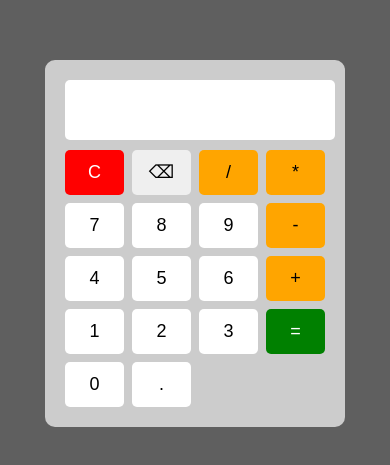
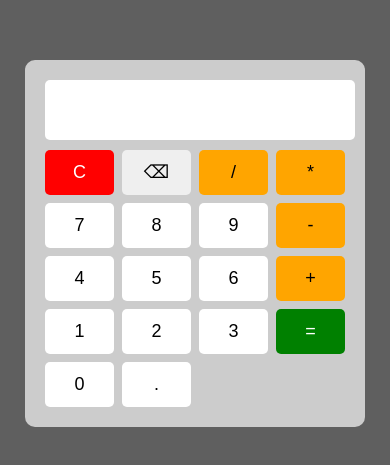
Before and after one commit to GustavoSales2001/calc_JS, a plain HTML site: page index.html in a window 390 px wide. Shown: the part 187-652 px from the top of the page. Drawn offline with Linux system fonts and the light colour scheme.

Commit message:
Update index.html

```diff
--- a/index.html
+++ b/index.html
@@ -2,6 +2,7 @@
 <html lang="pt-BR">
 <head>
     <meta charset="UTF-8">
+    <meta name="viewport" content="width=device-width, initial-scale=1.0">
     <title>Calculadora JS</title>
     <style>
         body {
@@ -20,11 +21,19 @@
             width: 260px;
         }
 
+          @media screen and (max-width: 600px) {
+        .calculadora {
+            width: 90%;
+            max-width: 300px;
+    }
+
+}
+
         #display {
             background: white ;
             width: 100%;
             height: 50px;
-            font-size: 22px;
+            font-size: 18px;
             margin-bottom: 10px;
             text-align: right;
             padding: 5px;
```
